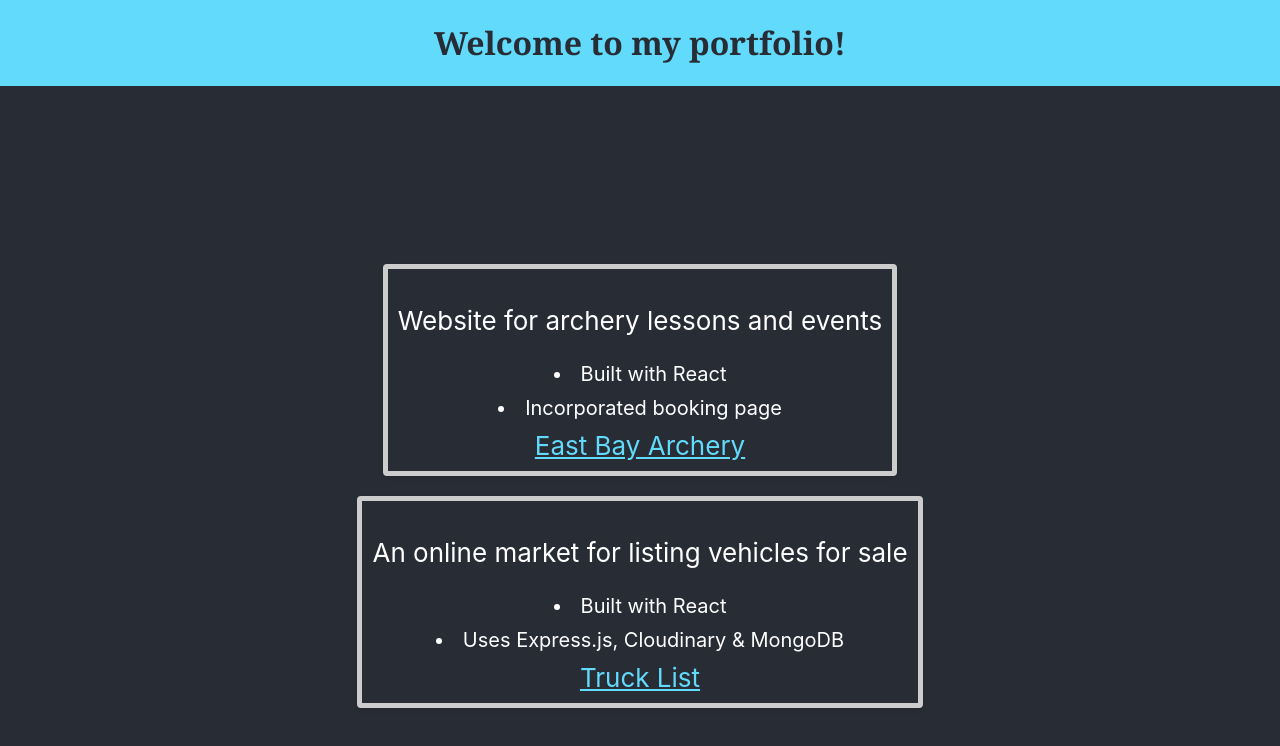
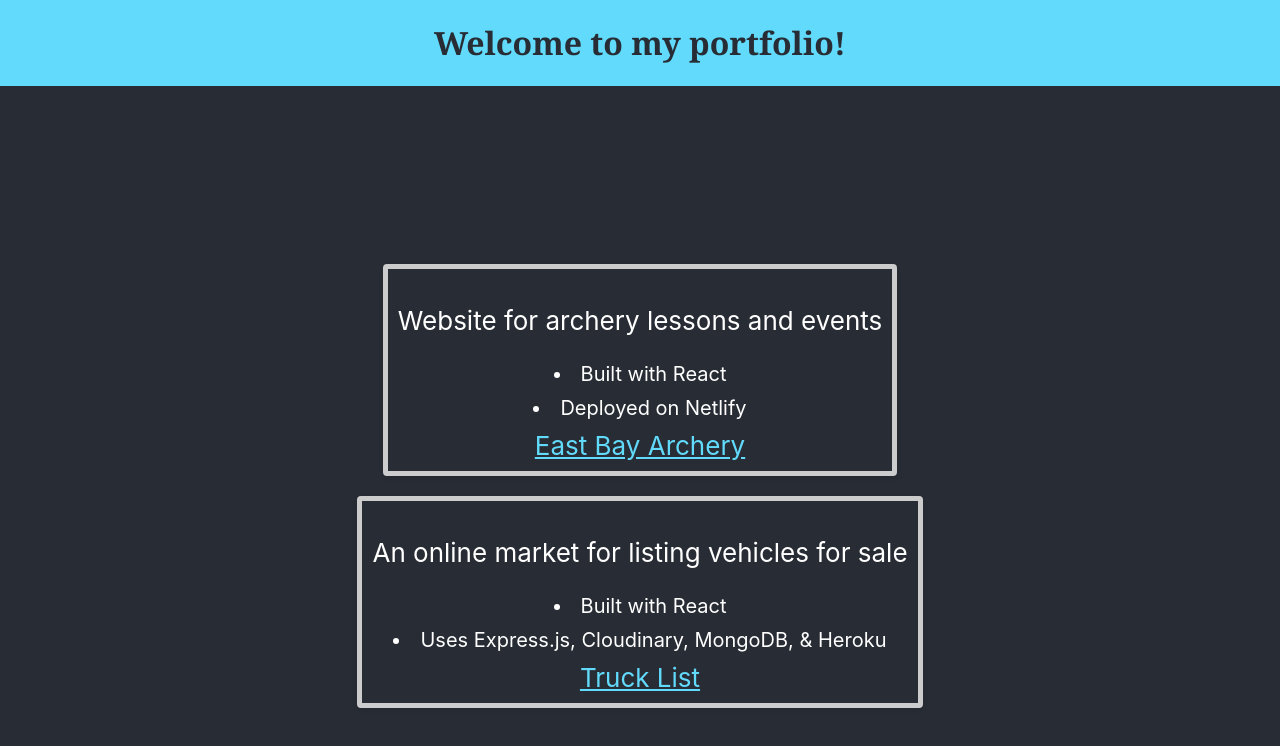
Before and after one commit to bjwilk/portfolio, a React (Create React App) app: page / in a window 1280 px wide. Shown: the top 746 px of the page. Built offline with nearby package versions, Linux system fonts and the light colour scheme.

Commit message:
edited text

```diff
--- a/src/App.js
+++ b/src/App.js
@@ -12,7 +12,7 @@ function App() {
             <div class="card-body">
               <p>Website for archery lessons and events</p>
               <li>Built with React</li>
-              <li>Incorporated booking page</li>
+              <li>Deployed on Netlify</li>
               <a
                 class="App-link"
                 href="https://www.eastbayarchery.com"
@@ -27,7 +27,7 @@ function App() {
             <div class="card-body">
               <p>An online market for listing vehicles for sale </p>
               <li>Built with React</li>
-              <li>Uses Express.js, Cloudinary & MongoDB</li>
+              <li>Uses Express.js, Cloudinary, MongoDB, & Heroku</li>
               <a
                 className="App-link"
                 href="https://safe-refuge-44183-e6f219cf81d0.herokuapp.com"
```
